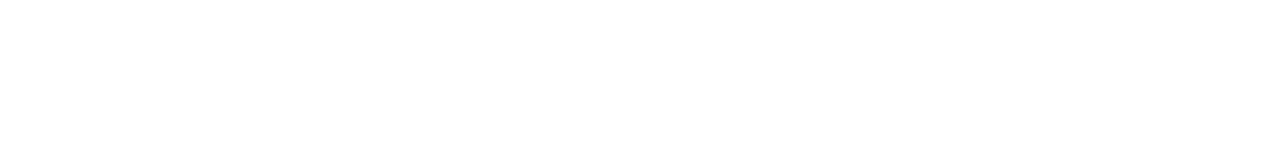
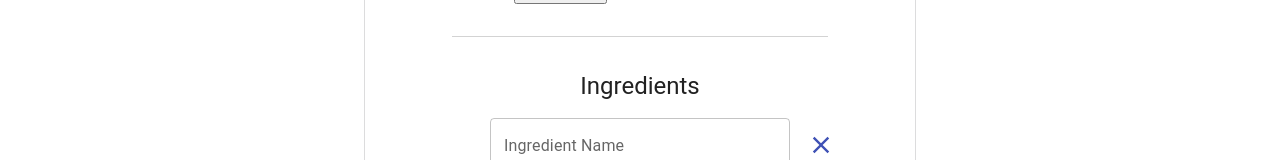
Before and after one commit to dkimhw/green-meals, a React (Create React App) app in the folder client/: page /edit-recipe/1 in a window 1280 px wide. Before the commit this address had no page. Shown: the part 588-748 px from the top of the page. Built offline with nearby package versions, Linux system fonts and the light colour scheme.

Commit message:
Set up react routes for edit recipes page

```diff
--- a/client/src/App.js
+++ b/client/src/App.js
@@ -6,6 +6,7 @@
 import Home from './pages/HomePage/HomePage';
 import CreateRecipesPage from './pages/CreateRecipesPage/CreateRecipesPage';
 import { appTheme } from "./theme/muiThemeOptions";
+import EditRecipesPage from "./pages/EditRecipesPage/EditRecipesPage";
 
 function App() {
   return (
@@ -16,6 +17,7 @@
           <Route path="/" element={<Layout />}>
             <Route index element={<Home />} />
             <Route path="/create-recipes" element={<CreateRecipesPage />} />
+            <Route path="/edit-recipe/:id" element={<EditRecipesPage />} />
           </Route>
         </Routes>
       </BrowserRouter>
--- a/client/src/components/Forms/RecipeForm.js
+++ b/client/src/components/Forms/RecipeForm.js
@@ -41,7 +41,13 @@
 
 // Multiple Files: https://www.techgeeknext.com/react/multiple-files-upload-example
 // https://www.positronx.io/react-multiple-files-upload-with-node-express-tutorial/
-const AddRecipeForm = () => {
+const RecipeForm = (props) => {
+
+  const id = props.id;
+  const isAddMode = !!id;
+  console.log(id);
+  console.log(isAddMode);
+
   // Input custom hooks
   const {
     value: recipeName
@@ -370,4 +376,4 @@
 
 };
 
-export default AddRecipeForm;
+export default RecipeForm;
--- a/client/src/components/RecipeList/RecipeListCard.js
+++ b/client/src/components/RecipeList/RecipeListCard.js
@@ -34,9 +34,6 @@
       fetchRecipeImages(props.recipeId);
     }
   }, [props])
-
-
-
 
   return (
     <Card
--- a/client/src/components/UI/TopBanner.js
+++ b/client/src/pages/EditRecipesPage/EditRecipesPage.js
@@ -1,21 +1,25 @@
 
-import classes from './TopBanner.module.css';
+import React from 'react';
+import { Container } from '@mui/material';
+import RecipeForm from '../../components/Forms/RecipeForm';
+import TopBanner from '../../components/UI/TopBanner';
+import { useParams } from "react-router-dom";
 
-const TopBanner = (props) => {
-  // Add styles to top banner passed via props
-  let styles = {};
-  for (let [key, prop] of Object.entries(props.classStyles)) {
-    styles[key] = prop;
-  };
+
+const EditRecipes = (props) => {
+  const params= useParams()
 
   return (
-    <div
-      className={classes['top-banner']}
-      style={styles}
-      // style={{background: "url(/add-recipe-background-header-img.png) top repeat-x" }}
-    >
-    </div>
-  )
+   <Container>
+      <TopBanner classStyles={{
+        left: '0',
+        background: "url(/add-recipe-background-header-img.png) top repeat-x"
+      }}/>
+      <RecipeForm
+        id={params.id}
+      />
+    </Container>
+  );
 }
 
-export default TopBanner;
+export default EditRecipes;
```
Also changed, not shown: client/src/components/RecipeList/RecipeList.js (+0 -9 lines).
